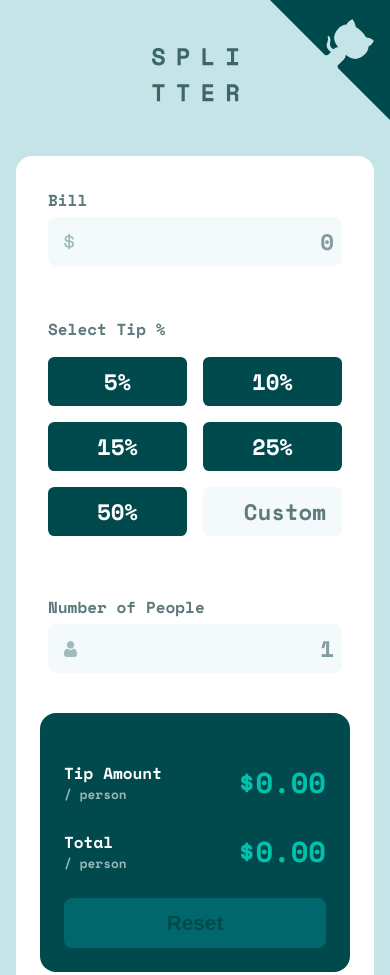
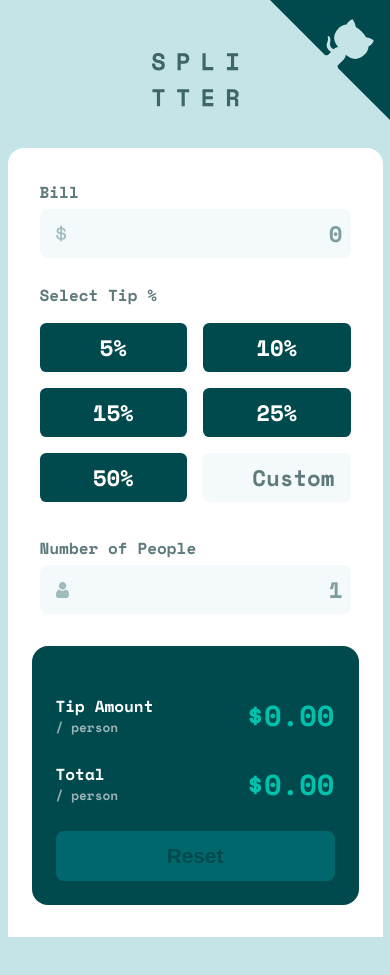
Before and after one commit to gdc-fcc/fem, a plain HTML site: page tip-calculator/index.html in a window 390 px wide. Shown: the top 975 px of the page. After the commit the page ends 937 px from the top, so only its background shows below. Drawn offline with nearby package versions, Linux system fonts and the light colour scheme.

Commit message:
octocat positioning and margins
- previously, the heaer element had "display: block"
  and only the children were absolutely positioned
  This can make a difference if the body uses flex
- tip-calculator now has 0 margins on the <body> for
  small screensizes and the <main> element has no
  rounded corners on bottom-right and bottom-left

```diff
--- a/octocat.js
+++ b/octocat.js
@@ -17,6 +17,9 @@ const octocat = ({color, fill, url}) => {
     header.querySelector("a").href = url;
     header.querySelector(".octocat").style.color = color;
     header.querySelector(".octocat").style.fill = fill;
+    header.style.position = "absolute";
+    header.style.top = 0;
+    header.style.right = 0;
     body.appendChild(header);
 }
 
--- a/tip-calculator/styles.css
+++ b/tip-calculator/styles.css
@@ -30,7 +30,6 @@
 
 body {
     background: var(--grey-200);
-    margin: 1rem;
     font-family: Arial, Helvetica, sans-serif;
     font-family: 'Space Mono', 'Courier New', Courier, monospace;
     font-weight: 700;
@@ -39,14 +38,17 @@ body {
     flex-direction: column;
     justify-content: center;
     align-items: center;
-    gap: 3rem;
+    gap: 2.2rem;
 }
 
 main {
+    display: grid;
+    gap: 1.5rem;
     background: white;
     max-width: 375px;
     padding: 1.5rem;
-    border-radius: 1rem;
+    padding-bottom: 2rem;
+    border-radius: 1rem 1rem 0 0;
 }
 
 .bill, .npeople {
@@ -77,7 +79,6 @@ label {
     padding: 1.5rem;
     padding-top: 3rem;
     border-radius: 1rem;
-    margin-top: 2rem;
     display: flex;
     flex-direction: column;
     gap: 1.6rem;
@@ -193,29 +194,32 @@ div:has(> .npeople):before {
 .input-group {
     display: flex;
     flex-direction: column;
-    gap: 3.2rem;
+    gap: 1.6rem;
     padding: 0.5rem;
 }
 
 .logo {
-    margin-top: 2rem;
+    margin-top: 3.3rem;
 }
 
 @media (min-width: 710px) {
     .logo {
-        margin-top: 0;
+        margin-top: 1rem;
     }
-
+    body {
+        gap: 8.125vh;
+        margin: 1rem;
+    }
     .input-group {
         padding: 1rem;
         gap: 2.2rem;
     }
     main {
-        display: grid;
         grid-template-columns: 2fr 3fr;
         padding: 2rem;
         gap: 2rem;
         max-width: 920px;
+        border-radius: 1rem;
     }
     .output, .output-box {
         height: 100%;
```
